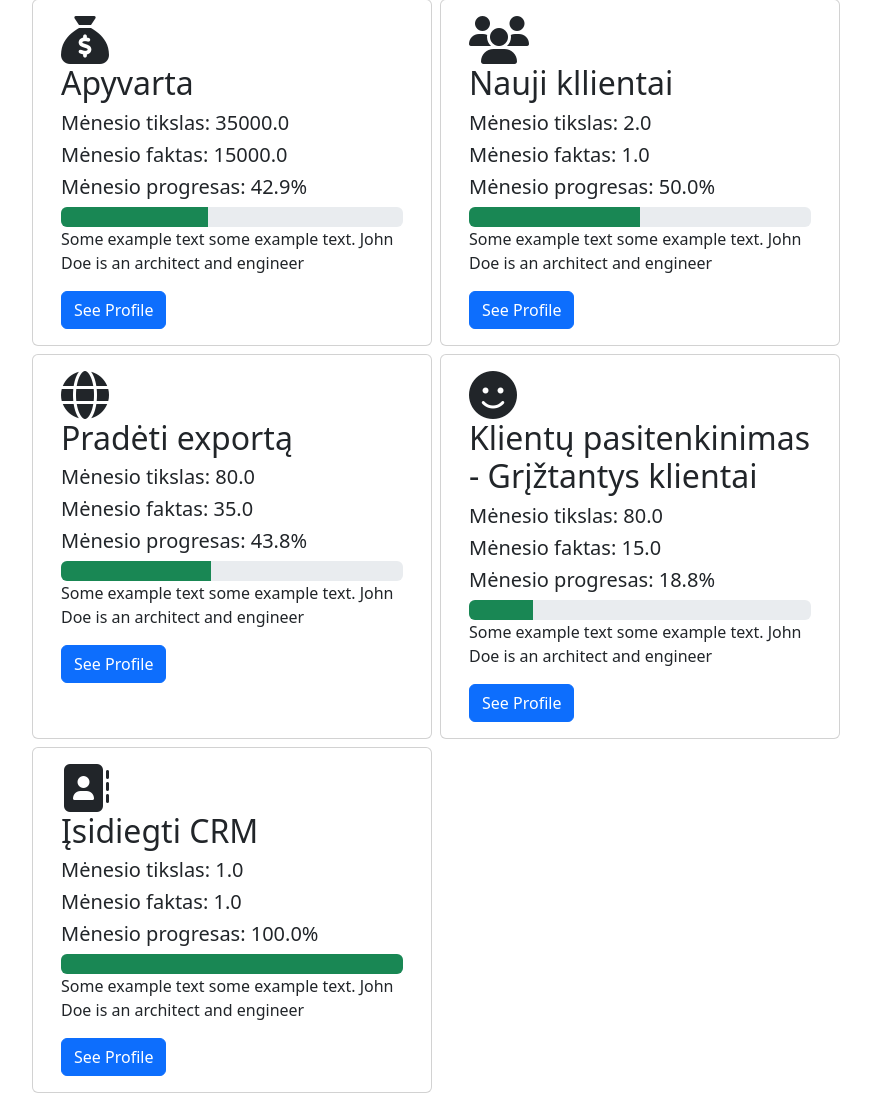
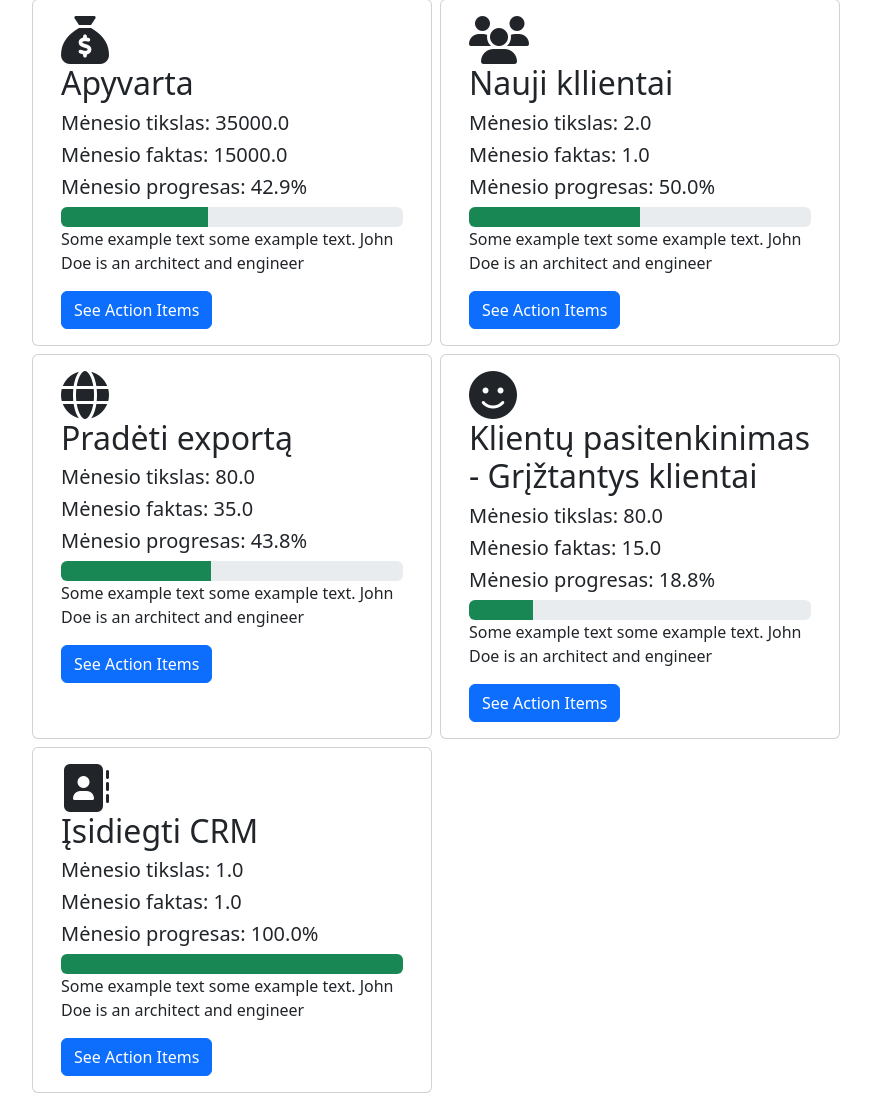
Before and after one commit to MiddleLifeCrisis/okr, a Django app: page /dashboard/1/ in a window 1280 px wide. Shown: the part 209-1306 px from the top of the page, without its empty margins (42-913 px from the left). Run offline with Django 5.2, Linux system fonts and the light colour scheme; data comes from the database, SQL or seed files in the repository.

Commit message:
V3 iš dashboard.html veikia mygtukai į actions items kurių link prisiskirs kaip metai, menuo, kr_ID

```diff
--- a/mysite/okr/admin.py
+++ b/mysite/okr/admin.py
@@ -2,7 +2,7 @@ from django.contrib import admin
 from .models import Unit, YearObjective, YearKeyResult, MonthResult, Action
 
 class ActionsAdmin(admin.ModelAdmin):
-    list_display = ('title', 'month_result')
+    list_display = ('action_item', 'month_result')
 
 class MonthResultAdmin(admin.ModelAdmin):
     list_display = ('monthly_key_result', 'month')
--- a/mysite/okr/models.py
+++ b/mysite/okr/models.py
@@ -53,7 +53,7 @@ class MonthResult(models.Model):
 
 class Action(models.Model):
     month_result = models.ForeignKey(MonthResult, on_delete=models.CASCADE)
-    title = models.CharField(max_length=200)
+    action_item = models.CharField(max_length=200)
     unit = models.ForeignKey(Unit, on_delete=models.SET_NULL, null=True)
     planned_result = models.DecimalField(max_digits=12, decimal_places=1)
     actual_result = models.DecimalField(max_digits=12, decimal_places=1, null=True, blank=True)
@@ -62,4 +62,4 @@ class Action(models.Model):
 
     def __str__(self):
         status = "✅" if self.is_done else "❌"
-        return f"{status} {self.title} | {self.month_result}"
+        return f"{status} {self.action_item} | {self.month_result}"
--- a/mysite/okr/templates/dashboard.html
+++ b/mysite/okr/templates/dashboard.html
@@ -26,14 +26,14 @@
                         <div class="progress" style="height: 20px;">
                             <div class="progress-bar bg-success" style="width: {{ month_data.achievement_percentage }}%"></div>
                         </div>
+                        <p class="card-text">Some example text some example text. John Doe is an architect and engineer</p>
+                        <a href="{% url 'action_items' objective.year month_data.month month_data.id %}" class="btn btn-primary">See Action Items</a>
 
 
                     {% endif %}
                 {% empty %}
                     <p>Duomenų nėra.</p>
                 {% endfor %}
-                <p class="card-text">Some example text some example text. John Doe is an architect and engineer</p>
-                <a href="#" class="btn btn-primary">See Profile</a>
             </div>
         </div>
      <br>
--- a/mysite/okr/urls.py
+++ b/mysite/okr/urls.py
@@ -4,5 +4,6 @@ from . import views
 urlpatterns = [
     path('', views.index, name='index'),
     path('dashboard/<int:pk>/', views.dashboard, name='dashboard'),
+    path('<int:year>/<int:month>/<int:kr_id>/', views.action_items, name='action_items'),
 
 ]
--- a/mysite/okr/views.py
+++ b/mysite/okr/views.py
@@ -1,7 +1,8 @@
 from datetime import timezone
 from django.utils import timezone
 from django.shortcuts import render, get_object_or_404
-from .models import YearObjective
+from .models import YearObjective, Action, MonthResult
+
 
 def index(request):
     objectives = YearObjective.objects.all()
@@ -13,3 +14,18 @@ def dashboard(request, pk):
     return render(request, 'dashboard.html', {'objective': objective,
                                               'current_month_num': current_month_num
                                               })
+
+def action_items(request, year, month, kr_id):
+    month_result = get_object_or_404(
+        MonthResult,
+        id=kr_id,
+        month=month,
+        monthly_key_result__objective__year=year,
+    )
+
+    action_items = month_result.action_set.all()
+
+    return render(request, 'actions.html', {
+        'month_result': month_result,
+        'action_items': action_items,
+    })
```
Also changed, not shown: mysite/db.sqlite3, mysite/okr/templates/actions.html (added).
